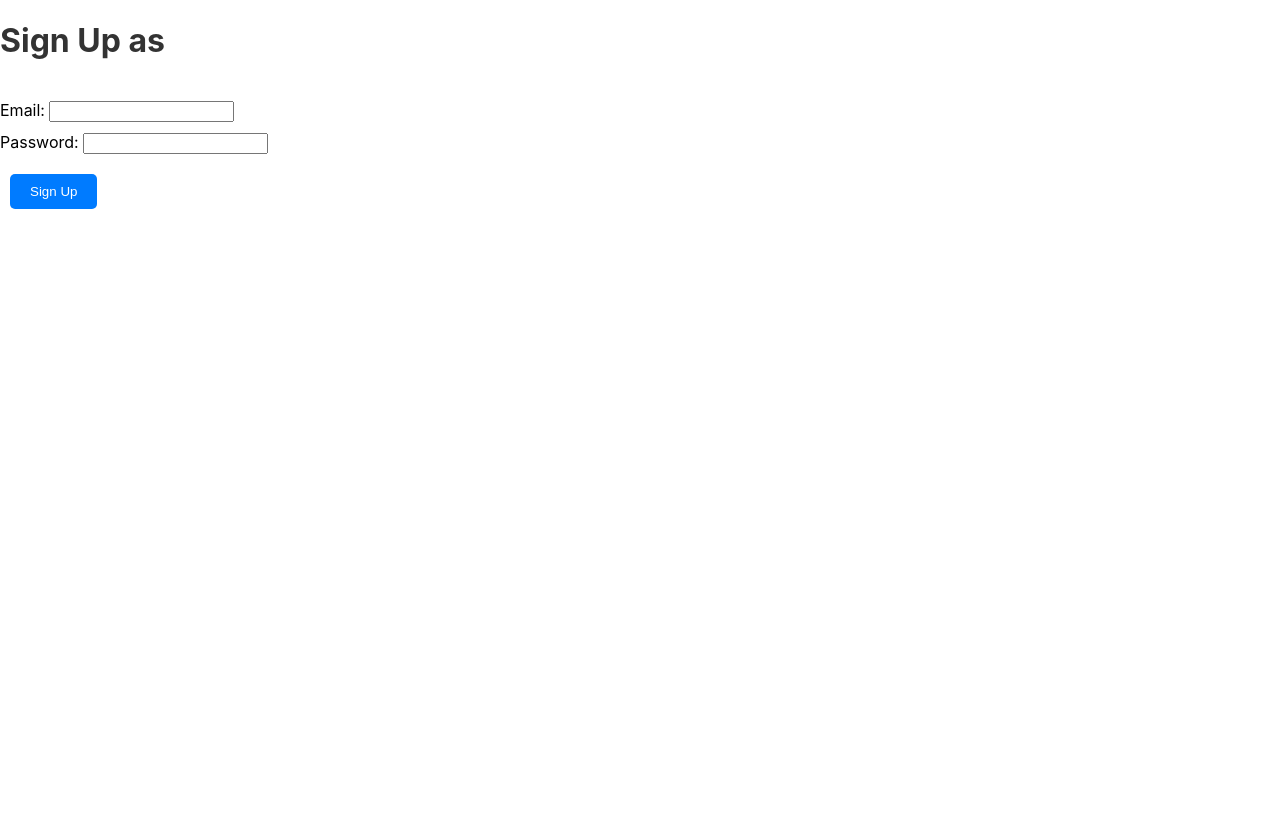
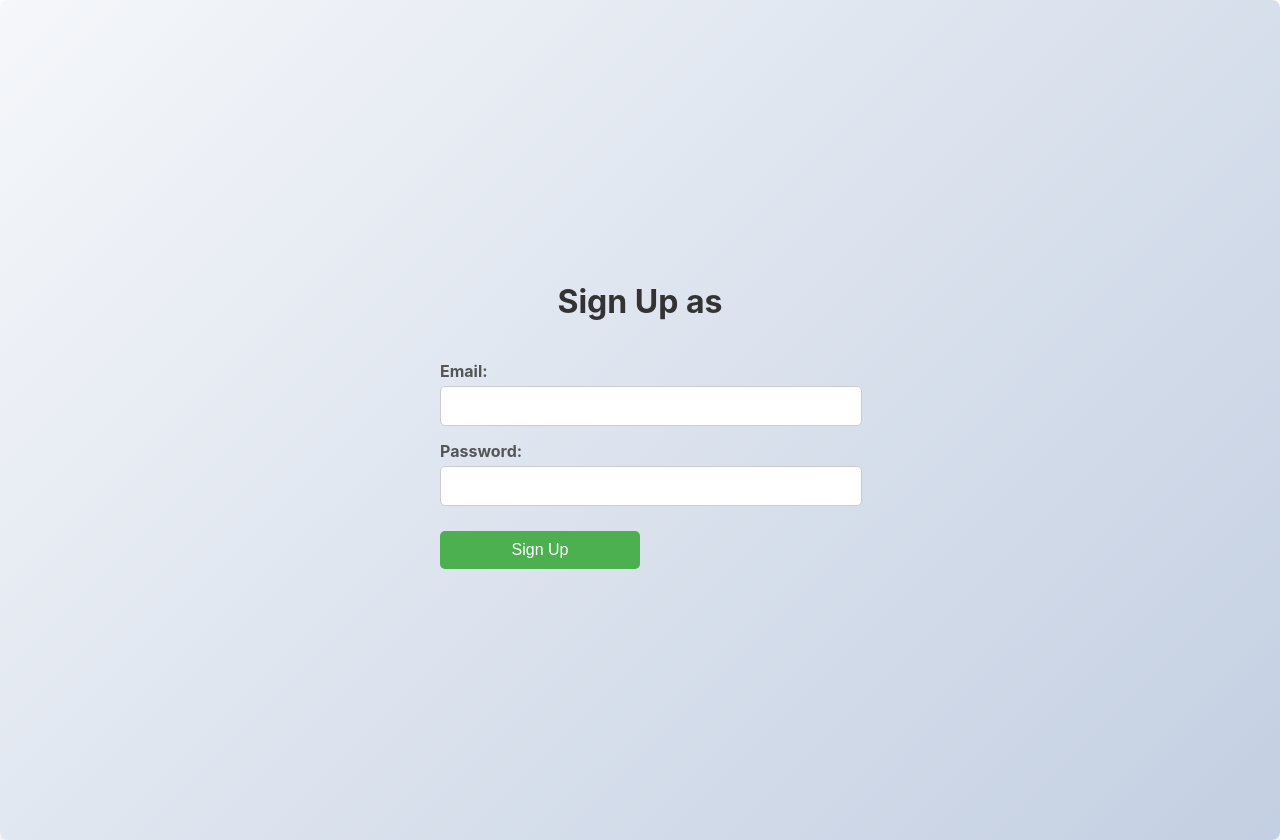
Before and after one commit to tejasking62/Cause-Connect, a React (Create React App) app in the folder my-app/: page /login-signup in a window 1280 px wide. Before the commit the page ends 800 px from the top, so only its background shows below. Built offline with nearby package versions, Linux system fonts and the light colour scheme.

Commit message:
added css files for login pages

```diff
--- a/my-app/src/LoginSignupForm.js
+++ b/my-app/src/LoginSignupForm.js
@@ -1,41 +1,39 @@
 import React, { useState } from 'react';
 import { useLocation, useNavigate } from 'react-router-dom';
+import './login.css'; // Import the CSS file
 
 function LoginSignupForm() {
   const location = useLocation();
   const navigate = useNavigate();
-  const { action, role } = location.state || {}; // Adjust to handle undefined state
+  const { action, role } = location.state || {};
 
   const [email, setEmail] = useState('');
   const [password, setPassword] = useState('');
-  const [confirmPassword, setConfirmPassword] = useState('');  // Added for sign-up
+  const [confirmPassword, setConfirmPassword] = useState('');
 
   const handleSubmit = (e) => {
     e.preventDefault();
     console.log(`${action} as a ${role} with`, { email, password });
 
-    // Add logic for login/signup via API
     if (action === 'signup' && password !== confirmPassword) {
       alert("Passwords do not match!");
       return;
     }
 
-    // Simulate a successful login for demo purposes
     if (action === 'login') {
-      // After successful login, redirect to dashboard
       navigate('/dashboard', { state: { role } });
     } else if (action === 'signup') {
       alert("Sign up successful! Please log in.");
-      navigate('/', { state: { action: 'login' } }); // Redirect to login page
+      navigate('/', { state: { action: 'login' } });
     }
   };
 
   return (
-    <div>
+    <div className="form-container">
       <h1>{action === 'login' ? 'Login' : 'Sign Up'} as {action === 'signup' ? role.charAt(0).toUpperCase() + role.slice(1) : ''}</h1>
-      <form onSubmit={handleSubmit}>
-        <div>
-          <label>Email: </label>
+      <form onSubmit={handleSubmit} className="form">
+        <div className="form-group">
+          <label>Email:</label>
           <input
             type="email"
             value={email}
@@ -43,8 +41,8 @@ function LoginSignupForm() {
             required
           />
         </div>
-        <div>
-          <label>Password: </label>
+        <div className="form-group">
+          <label>Password:</label>
           <input
             type="password"
             value={password}
@@ -52,9 +50,9 @@ function LoginSignupForm() {
             required
           />
         </div>
-        {action === 'signup' && (  // Conditionally render confirm password for signup
-          <div>
-            <label>Confirm Password: </label>
+        {action === 'signup' && (
+          <div className="form-group">
+            <label>Confirm Password:</label>
             <input
               type="password"
               value={confirmPassword}
@@ -63,7 +61,7 @@ function LoginSignupForm() {
             />
           </div>
         )}
-        <button type="submit">{action === 'login' ? 'Login' : 'Sign Up'}</button>
+        <button type="submit" className="btn">{action === 'login' ? 'Login' : 'Sign Up'}</button>
       </form>
     </div>
   );
--- a/my-app/src/RoleSelection.js
+++ b/my-app/src/RoleSelection.js
@@ -1,5 +1,6 @@
 import React from 'react';
 import { useNavigate } from 'react-router-dom';
+import './roleselection.css'; // Import the CSS file
 
 function RoleSelection() {
   const navigate = useNavigate();
@@ -9,10 +10,12 @@ function RoleSelection() {
   };
 
   return (
-    <div>
+    <div className="role-selection-container">
       <h1>Select Your Role for Sign Up</h1>
-      <button onClick={() => handleRoleSelection('nonprofit')}>Non-Profit</button>
-      <button onClick={() => handleRoleSelection('leader')}>Leader</button>
+      <div className="button-container">
+        <button className="btn" onClick={() => handleRoleSelection('nonprofit')}>Non-Profit</button>
+        <button className="btn" onClick={() => handleRoleSelection('leader')}>Leader</button>
+      </div>
     </div>
   );
 }
--- a/my-app/src/login.css
+++ b/my-app/src/login.css
@@ -1,62 +1,69 @@
-body {
-    font-family: 'Arial', sans-serif;
-    background-color: #f4f4f4;
-    margin: 0;
-    padding: 0;
+/* LoginSignupForm.css */
+.form-container {
   display: flex;
+  flex-direction: column;
+  align-items: center;
   justify-content: center;
-    align-items: center;
-    height: 100vh;
+  min-height: 100vh; /* Full viewport height */
+  background: linear-gradient(135deg, #f5f7fa, #c3cfe2); /* Soft gradient background */
+  padding: 20px;
+  box-shadow: 0 4px 10px rgba(0, 0, 0, 0.1);
+  border-radius: 8px;
 }
 
 h1 {
-    color: #333;
+  font-size: 2.5em;
   margin-bottom: 20px;
+  color: #333; /* Darker text for better readability */
 }
 
-  form {
-    background: white;
-    padding: 20px;
-    border-radius: 8px;
-    box-shadow: 0 2px 10px rgba(0, 0, 0, 0.1);
-    width: 300px;
+.form {
+  width: 100%;
+  max-width: 400px; /* Limit width for better readability */
 }
 
-  div {
+.form-group {
   margin-bottom: 15px;
+  text-align: left;
 }
 
 label {
   display: block;
   margin-bottom: 5px;
-    color: #666;
+  font-weight: bold;
+  color: #555; /* Lighter text */
 }
 
 input {
   width: 100%;
   padding: 10px;
   border: 1px solid #ccc;
-    border-radius: 4px;
-    font-size: 14px;
+  border-radius: 5px;
+  font-size: 1em;
 }
 
 input:focus {
-    border-color: #007BFF;
-    outline: none;
+  border-color: #4CAF50; /* Green border on focus */
+  outline: none; /* Remove default outline */
 }
 
-  button {
-    width: 100%;
-    padding: 10px;
+.btn {
+  background-color: #4CAF50; /* Green background */
+  color: white; /* White text */
   border: none;
-    border-radius: 4px;
-    background-color: #007BFF;
-    color: white;
-    font-size: 16px;
+  border-radius: 5px;
+  padding: 10px 20px;
+  font-size: 1em;
   cursor: pointer;
-    transition: background-color 0.3s;
+  margin-top: 10px;
+  transition: background-color 0.3s, transform 0.3s; /* Smooth transitions */
 }
 
-  button:hover {
-    background-color: #0056b3;
+.btn:hover {
+  background-color: #45a049; /* Darker green on hover */
+  transform: scale(1.05); /* Slightly enlarge button on hover */
 }
+
+.btn:active {
+  transform: scale(0.95); /* Slightly shrink button when pressed */
+}
--- /dev/null
+++ b/my-app/src/roleselection.css
@@ -0,0 +1,47 @@
+/* RoleSelection.css */
+.role-selection-container {
+    display: flex;
+    flex-direction: column;
+    align-items: center;
+    justify-content: center;
+    min-height: 100vh; /* Full viewport height */
+    background: linear-gradient(135deg, #f5f7fa, #c3cfe2); /* Soft gradient background */
+    padding: 20px;
+    box-shadow: 0 4px 10px rgba(0, 0, 0, 0.1);
+    border-radius: 8px;
+  }
+
+  h1 {
+    font-size: 2.5em;
+    margin-bottom: 20px;
+    color: #333; /* Darker text for better readability */
+    text-align: center; /* Center the heading */
+  }
+
+  .button-container {
+    display: flex;
+    flex-direction: column; /* Stack buttons vertically */
+    align-items: center;
+  }
+
+  .btn {
+    background-color: #4CAF50; /* Green background */
+    color: white; /* White text */
+    border: none;
+    border-radius: 5px;
+    padding: 10px 20px;
+    font-size: 1em;
+    cursor: pointer;
+    margin: 10px 0; /* Space between buttons */
+    transition: background-color 0.3s, transform 0.3s; /* Smooth transitions */
+    width: 200px; /* Fixed width for buttons */
+  }
+
+  .btn:hover {
+    background-color: #45a049; /* Darker green on hover */
+    transform: scale(1.05); /* Slightly enlarge button on hover */
+  }
+
+  .btn:active {
+    transform: scale(0.95); /* Slightly shrink button when pressed */
+  }
```
Lines whose indentation alone changed are shown as unchanged.
